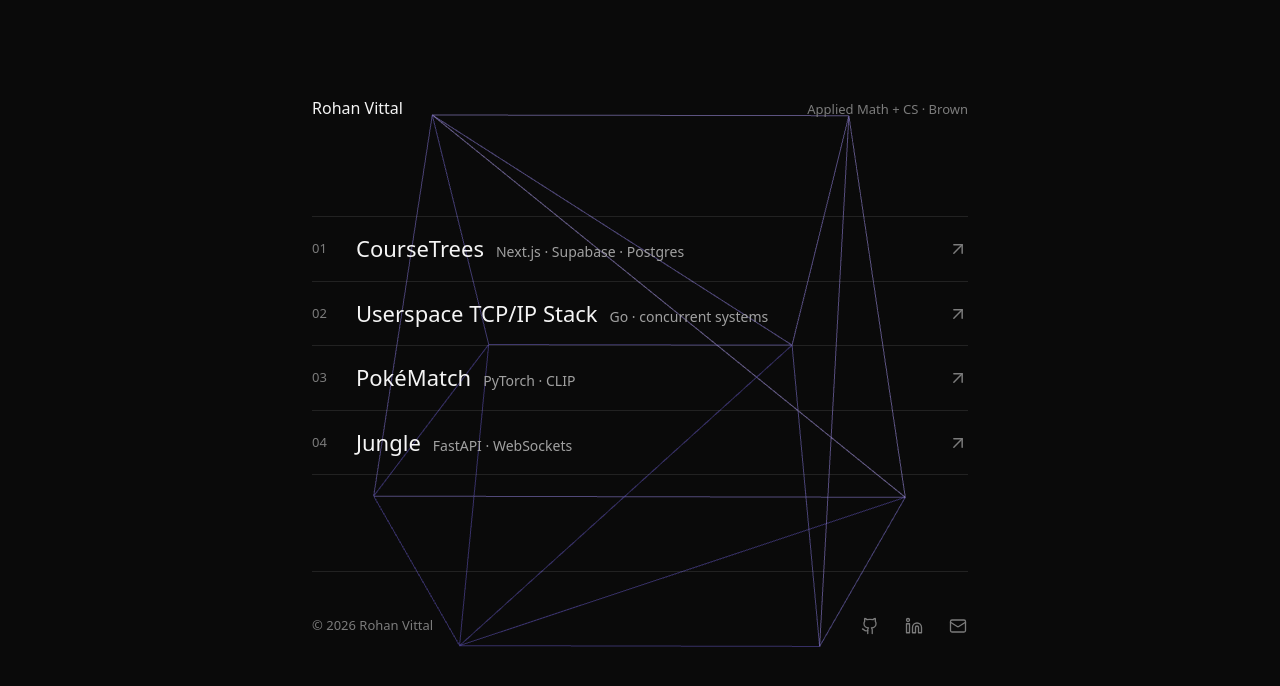
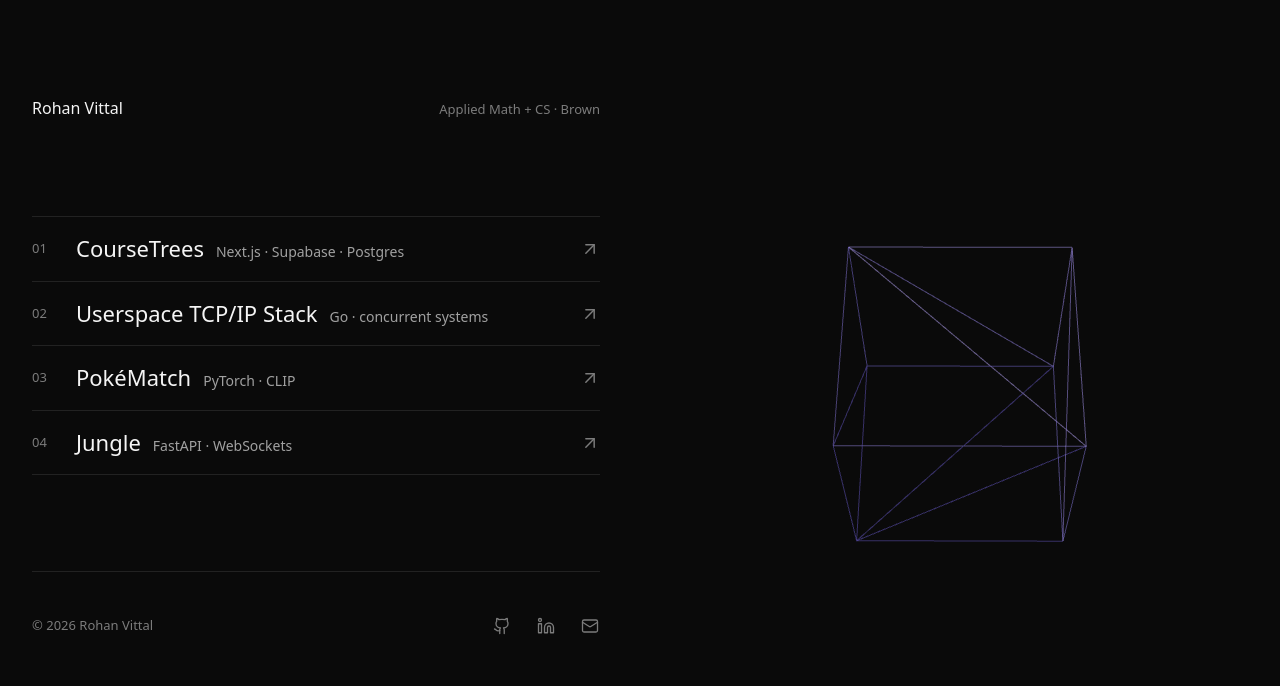
Before and after one commit to RVPhi5/portfolio, a React (Vite) app: page / in a window 1280 px wide. Shown: the top 686 px of the page. Built offline with nearby package versions, Linux system fonts and the light colour scheme.

Commit message:
shift left

```diff
--- a/src/components/Layout.tsx
+++ b/src/components/Layout.tsx
@@ -2,11 +2,31 @@ import type { ReactNode } from 'react';
 
 type LayoutProps = {
   children: ReactNode;
+  /**
+   * 'centered' — the classic centred reading column (default).
+   * 'split'    — on large screens the column is pinned to the left half so the
+   *              background scene has the right half to itself. Below `lg`
+   *              there isn't room to split, so it falls back to centred.
+   */
+  variant?: 'centered' | 'split';
 };
 
 /** Centered max-width container with the shared horizontal padding. */
-export default function Layout({ children }: LayoutProps) {
+export default function Layout({ children, variant = 'centered' }: LayoutProps) {
+  if (variant === 'centered') {
+    return (
+      <div className="mx-auto w-full max-w-content px-6 md:px-8">{children}</div>
+    );
+  }
+
   return (
-    <div className="mx-auto w-full max-w-content px-6 md:px-8">{children}</div>
+    // The outer track is centred and the inner column is exactly half of its
+    // padded width, so the column's right edge lands on the viewport centre at
+    // every width above `lg` — which is precisely where SceneStage begins.
+    <div className="mx-auto w-full max-w-[1440px] px-6 md:px-8">
+      <div className="mx-auto w-full max-w-content lg:mx-0 lg:w-1/2 lg:max-w-none lg:pr-10">
+        {children}
+      </div>
+    </div>
   );
 }
--- a/src/pages/Home.tsx
+++ b/src/pages/Home.tsx
@@ -11,7 +11,7 @@ export default function Home() {
         title="Rohan Vittal — Software Engineer"
         description="Software engineer working in flight systems, networking, and ML. Currently building flight software for a CubeSat launching in 2027 and interning at Mirico."
       />
-      <Layout>
+      <Layout variant="split">
         <main className="pt-16 md:pt-24">
           {/* Header row */}
           <div className="flex items-baseline justify-between gap-4 text-[13px]">
--- a/src/scenes/SceneStage.tsx
+++ b/src/scenes/SceneStage.tsx
@@ -63,7 +63,10 @@ export function SceneStage() {
   const frameloop = !pageVisible ? 'never' : reducedMotion ? 'demand' : 'always';
 
   return (
-    <div className="pointer-events-none fixed inset-0 z-0" aria-hidden="true">
+    // Right half of the viewport on large screens, where the split layout
+    // leaves space for it; full-bleed behind the content below `lg`, where
+    // there is no room for a side-by-side.
+    <div className="pointer-events-none fixed inset-0 z-0 lg:left-1/2" aria-hidden="true">
       <Canvas
         frameloop={frameloop}
         // Cap at 2: sharp on retina, without paying for 3x device ratios.
--- a/src/scenes/sceneRegistry.ts
+++ b/src/scenes/sceneRegistry.ts
@@ -10,7 +10,10 @@ export const scenes: Scene[] = [
     id: 'placeholder',
     label: 'Placeholder cube',
     component: PlaceholderScene,
-    cameraPosition: [0, 0, 5],
+    // Pulled back from 5 so the cube's full diagonal clears the canvas edges:
+    // the stage is only half the viewport wide on lg+, and at 5 the cube was
+    // being clipped on all sides.
+    cameraPosition: [0, 0, 9],
   },
   // Real scenes get appended here later — adding one is a one-line edit + one new file.
 ];
```
